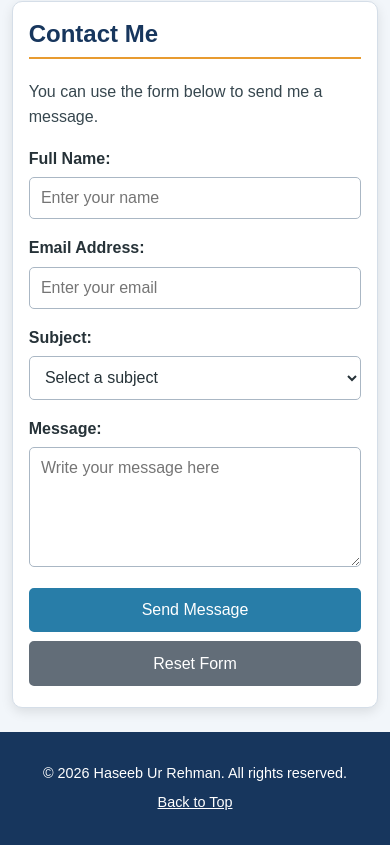
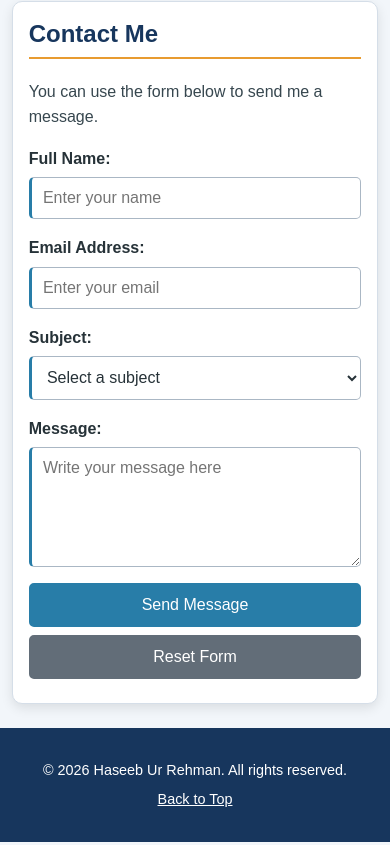
Before and after one commit to haseeb-16/06task, a plain HTML site: page index.html in a window 390 px wide. Shown: the part 1314-2159 px from the top of the page. Drawn offline with Linux system fonts and the light colour scheme.

Commit message:
some more changes

```diff
--- a/index.html
+++ b/index.html
@@ -18,7 +18,7 @@
         <p>Computer Science Graduate | AI and Machine Learning Enthusiast</p>
     </header>
 
-    <!-- Navigation menu -->
+    <!-- Main navigation -->
     <nav class="navigation" aria-label="Main navigation">
         <ul>
             <li><a href="#about">About</a></li>
@@ -80,7 +80,9 @@
                         type="text"
                         id="name"
                         name="name"
+                        class="form-control"
                         placeholder="Enter your name"
+                        autocomplete="name"
                         required
                     >
                 </div>
@@ -91,14 +93,21 @@
                         type="email"
                         id="email"
                         name="email"
+                        class="form-control"
                         placeholder="Enter your email"
+                        autocomplete="email"
                         required
                     >
                 </div>
 
                 <div class="form-group">
                     <label for="subject">Subject:</label>
-                    <select id="subject" name="subject" required>
+                    <select
+                        id="subject"
+                        name="subject"
+                        class="form-control"
+                        required
+                    >
                         <option value="">Select a subject</option>
                         <option value="general">General Inquiry</option>
                         <option value="project">Project Discussion</option>
@@ -111,14 +120,19 @@
                     <textarea
                         id="message"
                         name="message"
+                        class="form-control"
                         rows="5"
                         placeholder="Write your message here"
                         required
                     ></textarea>
                 </div>
 
-                <button type="submit">Send Message</button>
-                <button type="reset" class="reset-button">Reset Form</button>
+                <div class="form-actions">
+                    <button type="submit">Send Message</button>
+                    <button type="reset" class="reset-button">
+                        Reset Form
+                    </button>
+                </div>
             </form>
         </section>
     </main>
--- a/style.css
+++ b/style.css
@@ -1,9 +1,3 @@
-
-/* ==================================================
-   1. CSS CUSTOM PROPERTIES
-   Variables make colors and common values reusable.
-   ================================================== */
-
 :root {
     --primary-color: #17365d;
     --secondary-color: #287da8;
@@ -16,22 +10,11 @@
 }
 
 
-/* ==================================================
-   2. UNIVERSAL SELECTOR AND BODY DEFAULTS
-   ================================================== */
-
-/* Universal selector: applies border-box sizing to all elements. */
 * {
     box-sizing: border-box;
 }
 
-/*
-   Element selector: styles the whole page.
 
-   INHERITANCE:
-   Child elements inherit properties such as color and font-family
-   from body unless their own CSS rules specify different values.
-*/
 body {
     margin: 0;
     padding: 0;
@@ -43,13 +26,12 @@ body {
 }
 
 
-/* ==================================================
-   3. PROFILE HEADER
-   ================================================== */
-
-/* ID selector: targets the element with id="profile-header". */
 #profile-header {
-    background: linear-gradient(135deg, var(--primary-color), var(--secondary-color));
+    background: linear-gradient(
+        135deg,
+        var(--primary-color),
+        var(--secondary-color)
+    );
     color: var(--white-color);
     text-align: center;
     padding: 3rem 1rem;
@@ -66,20 +48,17 @@ body {
 
 #profile-header p {
     margin: 0.5rem 0 0;
-    font-size: 1.1rem;
+
+    /* em is relative to the element's inherited font size. */
+    font-size: 1.1em;
 }
-
-
-/* ==================================================
-   4. NAVIGATION AND LINK STATES
-   ================================================== */
 
 .navigation {
     background-color: var(--primary-color);
     padding: 0.75rem 1rem;
 }
 
-/* Child combinator: selects only the ul directly inside nav. */
+/* Child combinator: selects the ul directly inside navigation. */
 .navigation > ul {
     list-style: none;
     display: flex;
@@ -90,7 +69,7 @@ body {
     padding: 0;
 }
 
-/* Descendant combinator: selects links anywhere inside navigation. */
+/* Descendant combinator: selects links inside navigation. */
 .navigation a {
     display: inline-block;
     color: var(--white-color);
@@ -109,14 +88,6 @@ a:visited {
     color: #7040a0;
 }
 
-/*
-   SPECIFICITY:
-   a:link has specificity (0,1,1).
-   .navigation a:link has specificity (0,2,1).
-
-   The navigation selector is more specific, so its white link color
-   overrides the general a:link color inside the navigation.
-*/
 .navigation a:link {
     color: var(--white-color);
 }
@@ -125,7 +96,7 @@ a:visited {
     color: #e5ddff;
 }
 
-/* Hover and keyboard-focus states improve usability. */
+/* Hover and keyboard-focus states. */
 .navigation a:hover,
 .navigation a:focus-visible {
     background-color: var(--secondary-color);
@@ -143,10 +114,6 @@ a:active {
 }
 
 
-/* ==================================================
-   5. MAIN CONTENT AND SECTIONS
-   ================================================== */
-
 main {
     width: 90%;
     max-width: 900px;
@@ -163,7 +130,7 @@ main {
     box-shadow: var(--card-shadow);
 }
 
-/* Grouping selector: gives section headings a shared style. */
+/* Grouping selector: applies shared styles to both heading levels. */
 h2,
 h3 {
     color: var(--primary-color);
@@ -181,31 +148,21 @@ h2 {
     color: #37474f;
 }
 
-/* Child combinator: selects paragraphs directly inside a card. */
+/* Child combinator: selects direct paragraphs inside a card. */
 .card > p {
     max-width: 75ch;
 }
 
-/*
-   ADJACENT SIBLING COMBINATOR (+):
-   Selects the first paragraph immediately following an h2.
-*/
+/* Adjacent sibling combinator: paragraph immediately after h2. */
 .card h2 + p {
     margin-top: 0.75rem;
 }
 
-/*
-   GENERAL SIBLING COMBINATOR (~):
-   Selects the form that appears after an h2 in the same card.
-*/
+/* General sibling combinator: form following h2 in the same card. */
 .card h2 ~ form {
     margin-top: 1rem;
 }
 
-
-/* ==================================================
-   6. PROFILE IMAGE
-   ================================================== */
 
 .profile-image {
     display: block;
@@ -221,10 +178,6 @@ h2 {
 }
 
 
-/* ==================================================
-   7. SKILLS LIST
-   ================================================== */
-
 .skills-list {
     list-style-type: square;
     padding-left: 1.5rem;
@@ -238,25 +191,7 @@ h2 {
     border-radius: 4px;
 }
 
-/* Attribute selector: targets list items with a class attribute. */
-li[class] {
-    overflow-wrap: anywhere;
-}
 
-
-/* ==================================================
-   8. NOTICE AND SPECIFICITY DEMONSTRATION
-   ================================================== */
-
-/*
-   Both .card p and p.notice have specificity (0,1,1):
-   one class selector and one element selector each.
-
-   Because p.notice appears later in the stylesheet, its color wins
-   when both rules match the same paragraph.
-
-   A directly declared color also overrides the color inherited from body.
-*/
 p.notice {
     color: #7a3e00;
     background-color: #fff2d8;
@@ -267,28 +202,12 @@ p.notice {
     overflow-wrap: anywhere;
 }
 
-
-/* ==================================================
-   9. FORM ELEMENTS
-   ================================================== */
-
 form {
     width: 100%;
 }
 
-/* Class selector for each form field group. */
 .form-group {
     margin-bottom: 1rem;
-}
-
-/* Grouping selector for labels and form controls. */
-label,
-input,
-select,
-textarea,
-button {
-    font-family: inherit;
-    font-size: 1rem;
 }
 
 label {
@@ -297,11 +216,8 @@ label {
     margin-bottom: 0.35rem;
 }
 
-/* Attribute selectors target specific input types. */
-input[type="text"],
-input[type="email"],
-select,
-textarea {
+/* Shared class avoids repeating selectors for each input type. */
+.form-control {
     display: block;
     width: 100%;
     padding: 0.7rem;
@@ -309,25 +225,30 @@ textarea {
     background-color: var(--white-color);
     border: 1px solid #aab7c4;
     border-radius: 5px;
+    font-family: inherit;
+    font-size: 1rem;
 }
 
-/* Focus state helps users identify the active field. */
-input[type="text"]:focus,
-input[type="email"]:focus,
-select:focus,
-textarea:focus {
+/* Meaningful attribute selector: identifies required form controls. */
+input[required],
+select[required],
+textarea[required] {
+    border-left: 3px solid var(--secondary-color);
+}
+
+/* Focus state applies to every control with the shared class. */
+.form-control:focus {
     outline: 2px solid var(--secondary-color);
     outline-offset: 2px;
     border-color: var(--secondary-color);
 }
 
-textarea {
+textarea.form-control {
     resize: vertical;
     min-height: 120px;
 }
 
-/* Button styling and hover effect. */
-button {
+.form-actions button {
     cursor: pointer;
     padding: 0.7rem 1.2rem;
     margin: 0.3rem 0.4rem 0.3rem 0;
@@ -335,35 +256,41 @@ button {
     background-color: var(--secondary-color);
     border: 2px solid var(--secondary-color);
     border-radius: 5px;
-    transition: background-color 0.3s ease, transform 0.2s ease;
+    font-family: inherit;
+    font-size: 1rem;
+    transition:
+        background-color 0.3s ease,
+        transform 0.2s ease;
 }
 
-button:hover {
+.form-actions button:hover {
     background-color: var(--primary-color);
     border-color: var(--primary-color);
     transform: translateY(-2px);
 }
 
-button:focus-visible {
+.form-actions button:focus-visible {
     outline: 3px solid var(--accent-color);
     outline-offset: 3px;
 }
 
-/* Class selector gives the reset button a different appearance. */
-.reset-button {
+/* Modifier class: changes only the reset button's appearance. */
+.form-actions .reset-button {
     background-color: #626d78;
     border-color: #626d78;
 }
 
-.reset-button:hover {
+.form-actions .reset-button:hover {
     background-color: #424b53;
     border-color: #424b53;
 }
 
 
-/* ==================================================
-   10. FOOTER
-   ================================================== */
+/*
+==================================================
+11. FOOTER
+==================================================
+*/
 
 footer {
     text-align: center;
@@ -389,11 +316,12 @@ footer a:focus-visible {
 }
 
 
-/* ==================================================
-   11. RESPONSIVE DESIGN
-   ================================================== */
+/*
+==================================================
+12. RESPONSIVE DESIGN
+==================================================
+*/
 
-/* Media query adjusts the layout on smaller screens. */
 @media (max-width: 600px) {
     #profile-header {
         padding: 2rem 1rem;
@@ -404,7 +332,7 @@ footer a:focus-visible {
     }
 
     #profile-header p {
-        font-size: 1rem;
+        font-size: 1em;
     }
 
     main {
@@ -420,8 +348,25 @@ footer a:focus-visible {
         gap: 0.5rem;
     }
 
-    button {
+    .form-actions button {
+        display: block;
         width: 100%;
-        margin-right: 0;
+        margin: 0.5rem 0;
     }
 }
+
+
+@media (prefers-reduced-motion: reduce) {
+    *,
+    *::before,
+    *::after {
+        scroll-behavior: auto !important;
+        animation-duration: 0.01ms !important;
+        animation-iteration-count: 1 !important;
+        transition-duration: 0.01ms !important;
+    }
+
+    .form-actions button:hover {
+        transform: none;
+    }
+}
```
